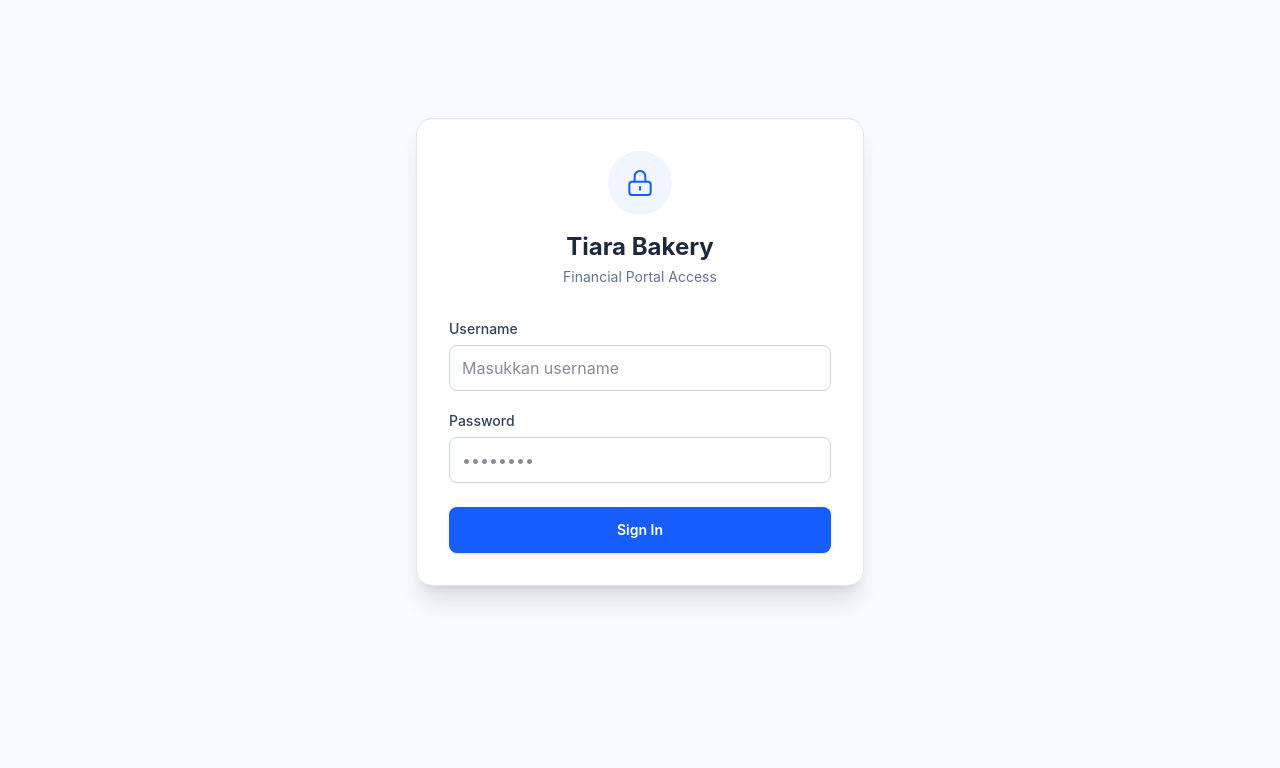
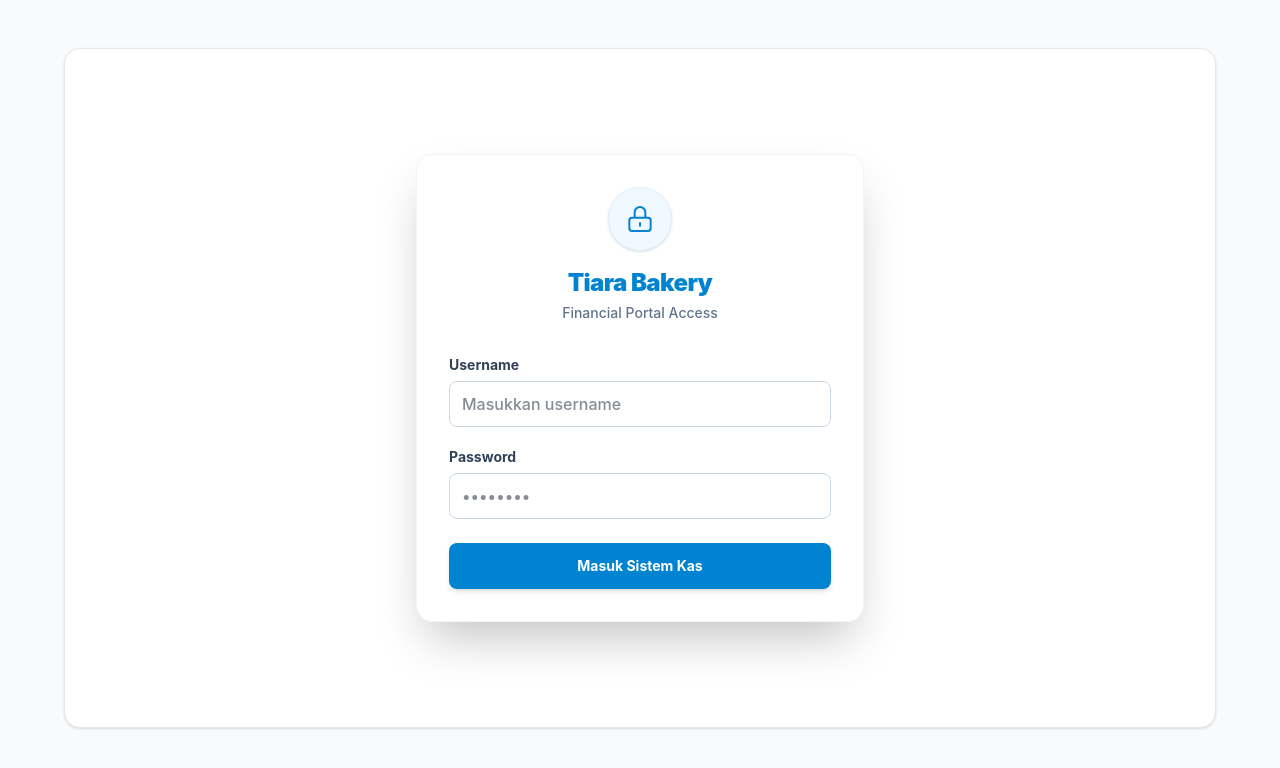
Before and after one commit to AristoBudiman/kas-tiara, a Vue app: page /login in a window 1280 px wide. Shown: the top 768 px of the page. Built offline with nearby package versions, Linux system fonts and the light colour scheme; no server answers.

Commit message:
feat: update login page

```diff
--- a/src/App.vue
+++ b/src/App.vue
@@ -13,8 +13,10 @@ const isMenuOpen = ref(false)
 const isSidebarMinimized = ref(false)
 
 const isLoginPage = computed(() => route.path === '/login')
+const role = ref(localStorage.getItem('admin_role') || 'superadmin')
 
 watch(() => route.path, () => {
+  role.value = localStorage.getItem('admin_role') || 'superadmin'
   isMenuOpen.value = false
 })
 
@@ -83,7 +85,16 @@ const logout = async () => {
             </div>
         </div>
 
-        <div class="p-4 border-t border-slate-800 shrink-0 transition-all duration-300" :class="isSidebarMinimized ? 'p-2' : 'p-4'">
+        <div class="p-4 border-t border-slate-800 shrink-0 transition-all duration-300 flex flex-col gap-3" :class="isSidebarMinimized ? 'p-2' : 'p-4'">
+            <div v-if="!isSidebarMinimized" class="px-2 flex items-center gap-3">
+               <div class="w-8 h-8 rounded-full bg-slate-800 flex items-center justify-center text-sky-500 font-bold shadow-inner shrink-0">
+                 {{ role ? role.charAt(0).toUpperCase() : '?' }}
+               </div>
+               <div class="overflow-hidden">
+                 <p class="text-xs font-bold text-slate-200 capitalize truncate">{{ role }}</p>
+                 <p class="text-[10px] text-slate-500 font-medium">Logged In</p>
+               </div>
+            </div>
             <button @click="logout" title="Keluar Sistem" class="w-full flex items-center justify-center bg-slate-800 hover:bg-rose-600 text-slate-300 hover:text-white rounded-xl text-sm font-bold transition-all shadow-sm group" :class="isSidebarMinimized ? 'py-3 px-0' : 'py-3 px-4 gap-2'">
                 <LogOut :size="20" class="group-hover:-translate-x-1 transition-transform shrink-0" />
                 <span v-if="!isSidebarMinimized" class="whitespace-nowrap">Keluar Sistem</span>
@@ -102,9 +113,10 @@ const logout = async () => {
                 <button @click="isMenuOpen = true" class="flex items-center justify-center w-10 h-10 rounded-lg bg-slate-100 hover:bg-slate-200 text-slate-700 transition-colors">
                     <Menu :size="24" />
                 </button>
-                <h1 class="font-black text-lg tracking-widest text-slate-800 leading-none">
-                  TIARA <span class="text-transparent bg-clip-text bg-linear-to-r from-sky-500 to-sky-600">FINANCIAL</span>
-                </h1>
+                <div class="flex items-center gap-2">
+                    <Crown :size="20" class="text-sky-500" />
+                    <span class="font-black text-lg tracking-tight text-slate-800">TIARA <span class="text-xs text-sky-600 bg-sky-100 px-2 py-0.5 rounded uppercase font-bold ml-1">{{ role }}</span></span>
+                </div>
             </div>
         </header>
 
--- a/src/pages/LoginKas.vue
+++ b/src/pages/LoginKas.vue
@@ -1,6 +1,7 @@
 <script setup>
 import { ref, onMounted } from 'vue'
 import { useRouter } from 'vue-router'
+import { Hourglass } from 'lucide-vue-next'
 
 const router = useRouter()
 const username = ref('')
@@ -41,32 +42,35 @@ const handleLogin = async () => {
 </script>
 
 <template>
-  <div class="min-h-[80vh] flex items-center justify-center font-sans text-slate-900">
-    <div class="bg-white p-8 rounded-2xl shadow-xl w-full max-w-md border border-slate-200">
+  <div class="max-w-7xl mx-auto px-4 sm:px-6 lg:px-8 pt-4 md:pt-4 pb-4">
+
+    <div class="bg-white min-h-[85vh] w-full rounded-2xl border border-gray-200 shadow-sm flex items-center justify-center font-sans text-slate-900">
+
+      <div class="bg-white p-8 rounded-2xl shadow-2xl w-full max-w-md border border-gray-100">
 
         <div class="text-center mb-8">
-        <div class="mx-auto bg-blue-50 w-16 h-16 rounded-full flex items-center justify-center mb-4">
-          <svg class="w-8 h-8 text-blue-600" fill="none" stroke="currentColor" viewBox="0 0 24 24">
+          <div class="mx-auto bg-sky-50 w-16 h-16 rounded-full flex items-center justify-center mb-4 border border-sky-100 shadow-sm">
+            <svg class="w-8 h-8 text-sky-600" fill="none" stroke="currentColor" viewBox="0 0 24 24">
               <path stroke-linecap="round" stroke-linejoin="round" stroke-width="1.5" d="M12 15v2m-6 4h12a2 2 0 002-2v-6a2 2 0 00-2-2H6a2 2 0 00-2 2v6a2 2 0 002 2zm10-10V7a4 4 0 00-8 0v4h8z" />
             </svg>
           </div>
-        <h1 class="text-2xl font-bold text-slate-800">Tiara Bakery</h1>
-        <p class="text-slate-500 text-sm mt-1">Financial Portal Access</p>
+          <h1 class="text-2xl font-black text-sky-600 tracking-tight">Tiara Bakery</h1>
+          <p class="text-slate-500 text-sm font-medium mt-1">Financial Portal Access</p>
         </div>
 
         <form @submit.prevent="handleLogin" class="space-y-5">
 
           <div v-if="errorMsg" class="bg-red-50 border-l-4 border-red-500 p-4 rounded-md flex items-start">
             <svg class="w-5 h-5 text-red-500 mr-2 shrink-0" fill="none" stroke="currentColor" viewBox="0 0 24 24"><path stroke-linecap="round" stroke-linejoin="round" stroke-width="2" d="M12 8v4m0 4h.01M21 12a9 9 0 11-18 0 9 9 0 0118 0z" /></svg>
-          <p class="text-sm text-red-700 font-medium">{{ errorMsg }}</p>
+            <p class="text-sm text-red-700 font-bold">{{ errorMsg }}</p>
           </div>
 
           <div>
-          <label class="block text-slate-700 text-sm font-medium mb-1.5">Username</label>
+            <label class="block text-slate-700 text-sm font-bold mb-1.5">Username</label>
             <input
               v-model="username"
               type="text"
-            class="w-full bg-white text-slate-900 border border-slate-300 rounded-lg py-2.5 px-3 focus:outline-none focus:ring-2 focus:ring-blue-500 focus:border-blue-500 transition-shadow"
+              class="w-full bg-white text-slate-900 border border-slate-300 rounded-lg py-2.5 px-3 focus:outline-none focus:ring-2 focus:ring-sky-500 focus:border-sky-500 transition-shadow font-medium"
               placeholder="Masukkan username"
               required
               :disabled="isLoading"
@@ -74,21 +78,29 @@ const handleLogin = async () => {
           </div>
 
           <div>
-          <label class="block text-slate-700 text-sm font-medium mb-1.5">Password</label>
+            <label class="block text-slate-700 text-sm font-bold mb-1.5">Password</label>
             <input
               v-model="password"
               type="password"
-            class="w-full bg-white text-slate-900 border border-slate-300 rounded-lg py-2.5 px-3 focus:outline-none focus:ring-2 focus:ring-blue-500 focus:border-blue-500 transition-shadow"
+              class="w-full bg-white text-slate-900 border border-slate-300 rounded-lg py-2.5 px-3 focus:outline-none focus:ring-2 focus:ring-sky-500 focus:border-sky-500 transition-shadow font-medium"
               placeholder="••••••••"
               required
               :disabled="isLoading"
             >
           </div>
 
+          <div v-if="isLoading" class="bg-sky-50 border border-sky-200 p-3 rounded-lg flex items-start gap-3 mt-2">
+              <Hourglass :size="24" class="text-sky-600 shrink-0" />
+              <div>
+                 <p class="text-sm font-bold text-sky-800">Membangunkan server...</p>
+                 <p class="text-[10px] font-medium text-sky-700 leading-tight mt-0.5">Mohon tunggu sekitar 50 detik jika ini login pertama. Sistem sedang menyiapkan database.</p>
+              </div>
+          </div>
+
           <button
             type="submit"
             :disabled="isLoading"
-          class="w-full flex justify-center py-3 px-4 border border-transparent rounded-lg shadow-sm text-sm font-semibold text-white bg-blue-600 hover:bg-blue-700 focus:outline-none focus:ring-2 focus:ring-offset-2 focus:ring-blue-500 transition-colors disabled:opacity-70 disabled:cursor-not-allowed mt-6"
+            class="w-full flex justify-center py-3 px-4 border border-transparent rounded-lg shadow-md text-sm font-bold text-white bg-sky-600 hover:bg-sky-700 focus:outline-none focus:ring-2 focus:ring-offset-2 focus:ring-sky-600 transition-colors disabled:opacity-70 disabled:cursor-not-allowed mt-6 active:scale-[0.98]"
           >
             <span v-if="isLoading" class="flex items-center">
               <svg class="animate-spin -ml-1 mr-2 h-4 w-4 text-white" fill="none" viewBox="0 0 24 24">
@@ -97,10 +109,11 @@ const handleLogin = async () => {
               </svg>
               Memverifikasi...
             </span>
-          <span v-else>Sign In</span>
+            <span v-else>Masuk Sistem Kas</span>
           </button>
         </form>
 
       </div>
     </div>
+  </div>
 </template>
```
Lines whose indentation alone changed are shown as unchanged.
